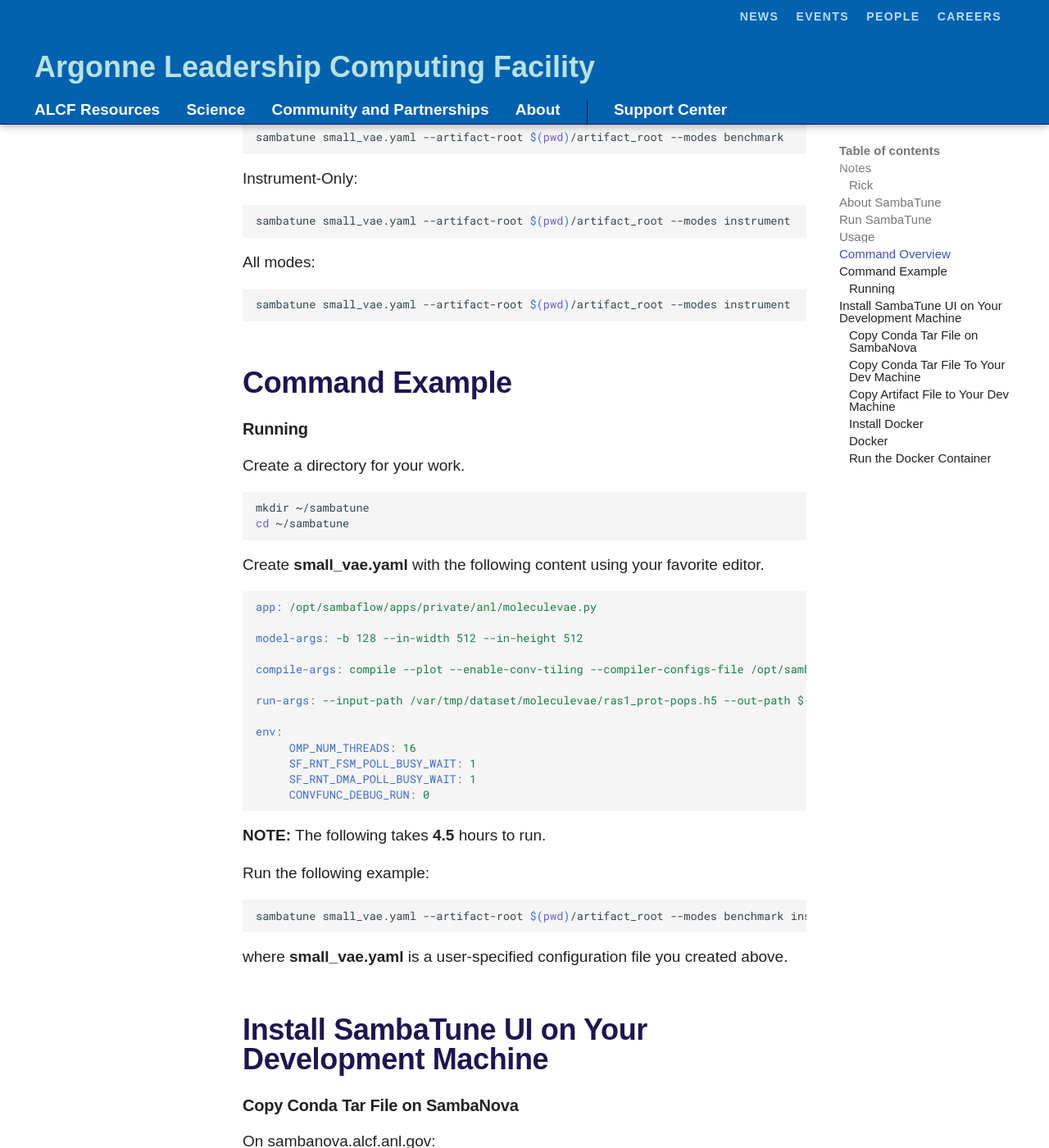
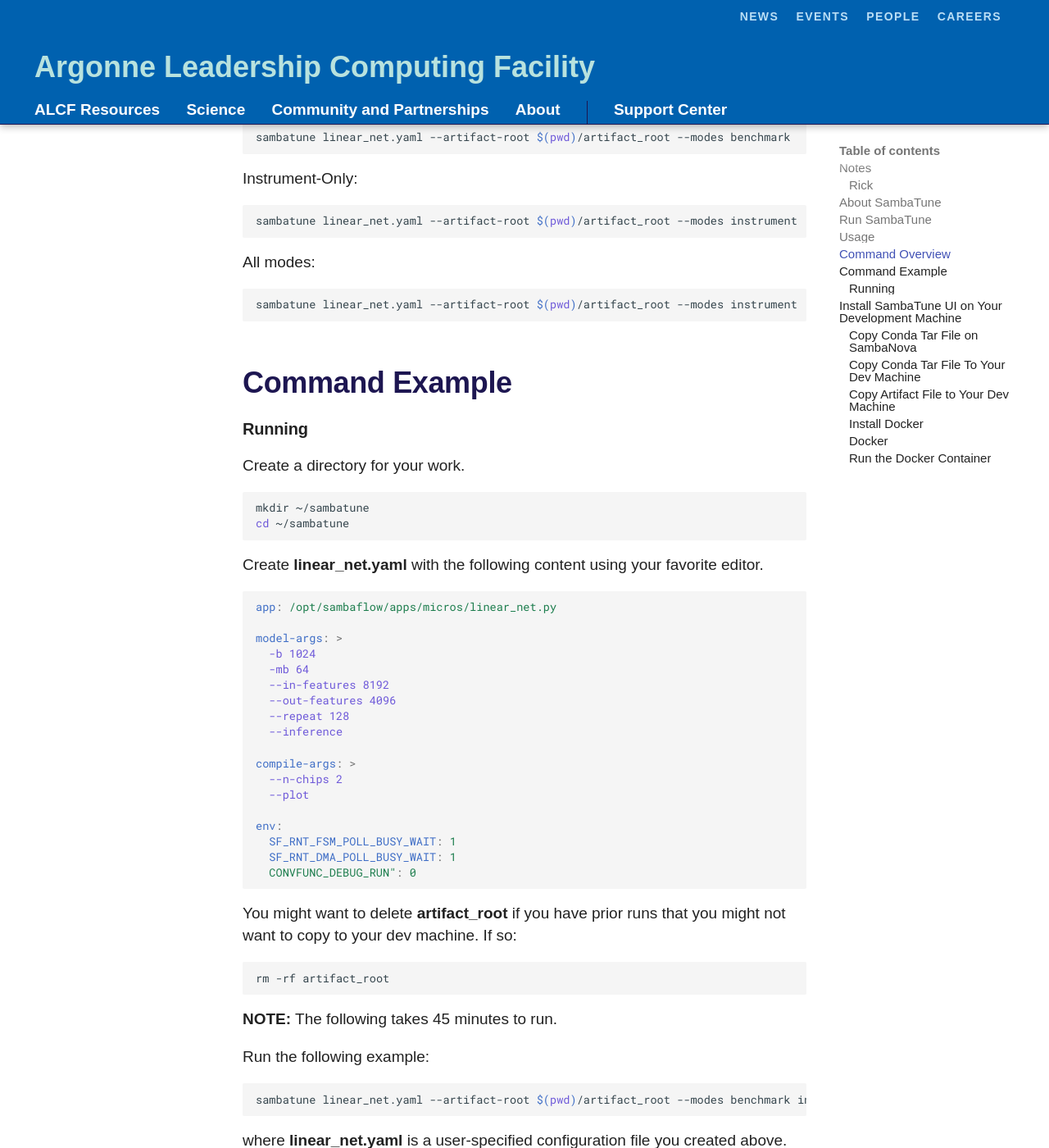
Before and after one commit to argonne-lcf/ai-testbed-userdocs, an MkDocs documentation site: the page built from docs/sambanova/SambaTune-User-Guide.md, in a window 1280 px wide and 1400 px high, scrolled down 2489 px. Shown: the whole window at 82% size. Built offline with MkDocs 1.6.1 and Material for MkDocs 9.7.7, drawn with Linux system fonts in a browser that asks for light colours; some web fonts are replaced; comment, search, counter and statistics services are not loaded.

````diff
--- a/docs/sambanova/SambaTune-User-Guide.md
+++ b/docs/sambanova/SambaTune-User-Guide.md
@@ -101,19 +101,19 @@
 Benchmark-Only:
 
 ```bash
-sambatune small_vae.yaml --artifact-root $(pwd)/artifact_root --modes benchmark
+sambatune linear_net.yaml --artifact-root $(pwd)/artifact_root --modes benchmark
 ```
 
 Instrument-Only:
 
 ```bash
-sambatune small_vae.yaml --artifact-root $(pwd)/artifact_root --modes instrument
+sambatune linear_net.yaml --artifact-root $(pwd)/artifact_root --modes instrument
 ```
 
 All modes:
 
 ```bash
-sambatune small_vae.yaml --artifact-root $(pwd)/artifact_root --modes instrument
+sambatune linear_net.yaml --artifact-root $(pwd)/artifact_root --modes instrument
 ```
 
 ## Command Example
@@ -127,33 +127,44 @@
 cd ~/sambatune
 ```
 
-Create **small_vae.yaml** with the following content using your favorite editor.
+Create **linear_net.yaml** with the following content using your favorite editor.
 
 ```yaml
-app: /opt/sambaflow/apps/private/anl/moleculevae.py
+app: /opt/sambaflow/apps/micros/linear_net.py
 
-model-args: -b 128 --in-width 512 --in-height 512
+model-args: >
+  -b 1024
+  -mb 64
+  --in-features 8192
+  --out-features 4096
+  --repeat 128
+  --inference
 
-compile-args: compile --plot --enable-conv-tiling --compiler-configs-file /opt/sambaflow/apps/private/anl/moleculevae/compiler_configs_conv.json --mac-v2 --mac-human-decision /opt/sambaflow/apps/private/anl/moleculevae/symmetric_human_decisions_tiled_v2.json
-
-run-args: --input-path /var/tmp/dataset/moleculevae/ras1_prot-pops.h5 --out-path ${HOME}/moleculevae_out --model-id 0 --epochs 10
+compile-args: >
+  --n-chips 2
+  --plot
 
 env:
-     OMP_NUM_THREADS: 16
-     SF_RNT_FSM_POLL_BUSY_WAIT: 1
-     SF_RNT_DMA_POLL_BUSY_WAIT: 1
-     CONVFUNC_DEBUG_RUN: 0
+  SF_RNT_FSM_POLL_BUSY_WAIT: 1
+  SF_RNT_DMA_POLL_BUSY_WAIT: 1
+  CONVFUNC_DEBUG_RUN": 0
 ```
 
-**NOTE:** The following takes **4.5** hours to run.
+You might want to delete **artifact_root** if you have prior runs that you might not want to copy to your dev machine.  If so:
+
+```bash
+rm -rf artifact_root
+```
+
+**NOTE:** The following takes 45 minutes to run.
 
 Run the following example:
 
 ```bash
-sambatune small_vae.yaml --artifact-root $(pwd)/artifact_root --modes benchmark instrument run
+sambatune linear_net.yaml --artifact-root $(pwd)/artifact_root --modes benchmark instrument run
 ```
 
-where **small_vae.yaml** is a user-specified configuration file you created above.
+where **linear_net.yaml** is a user-specified configuration file you created above.
 
 ## Install SambaTune UI on Your Development Machine
 
````
